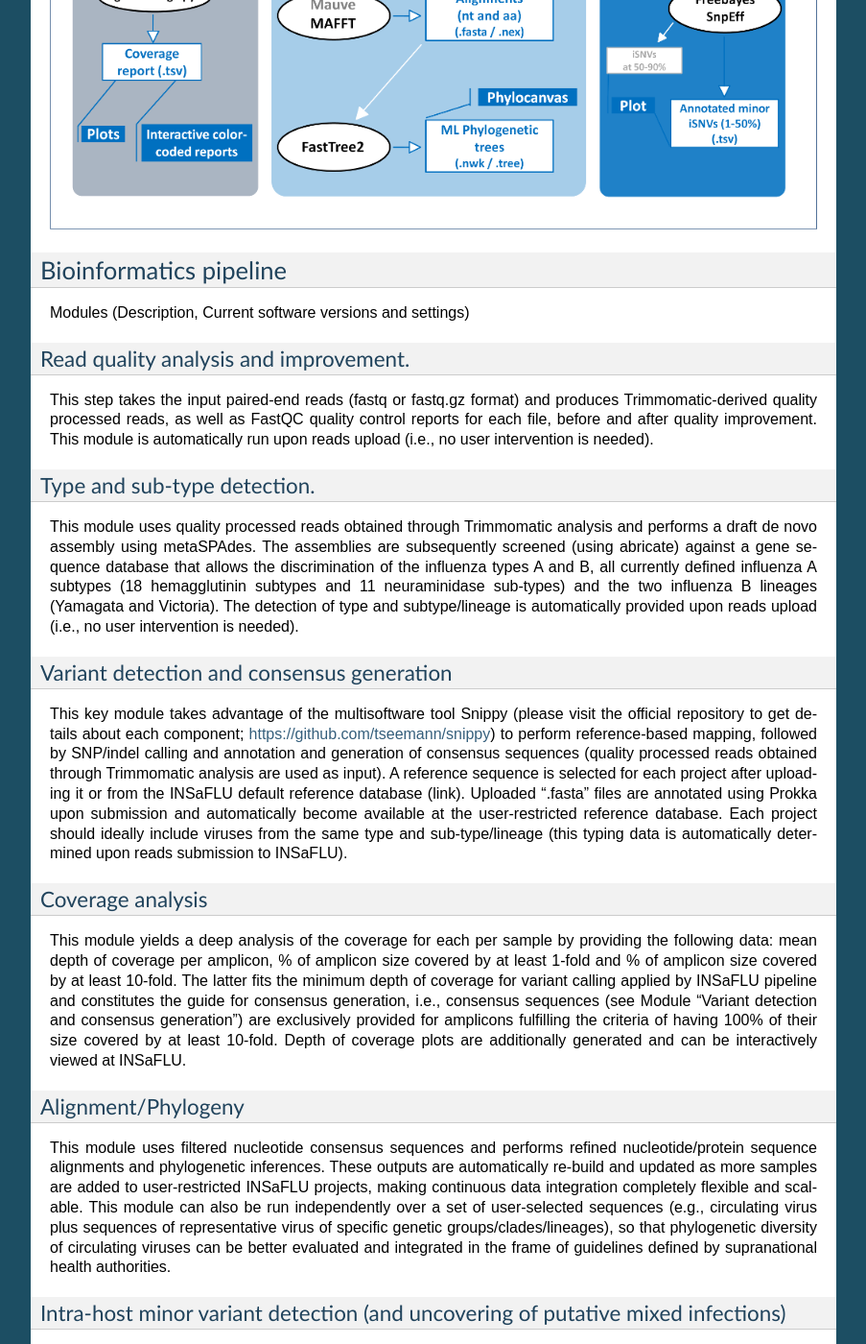
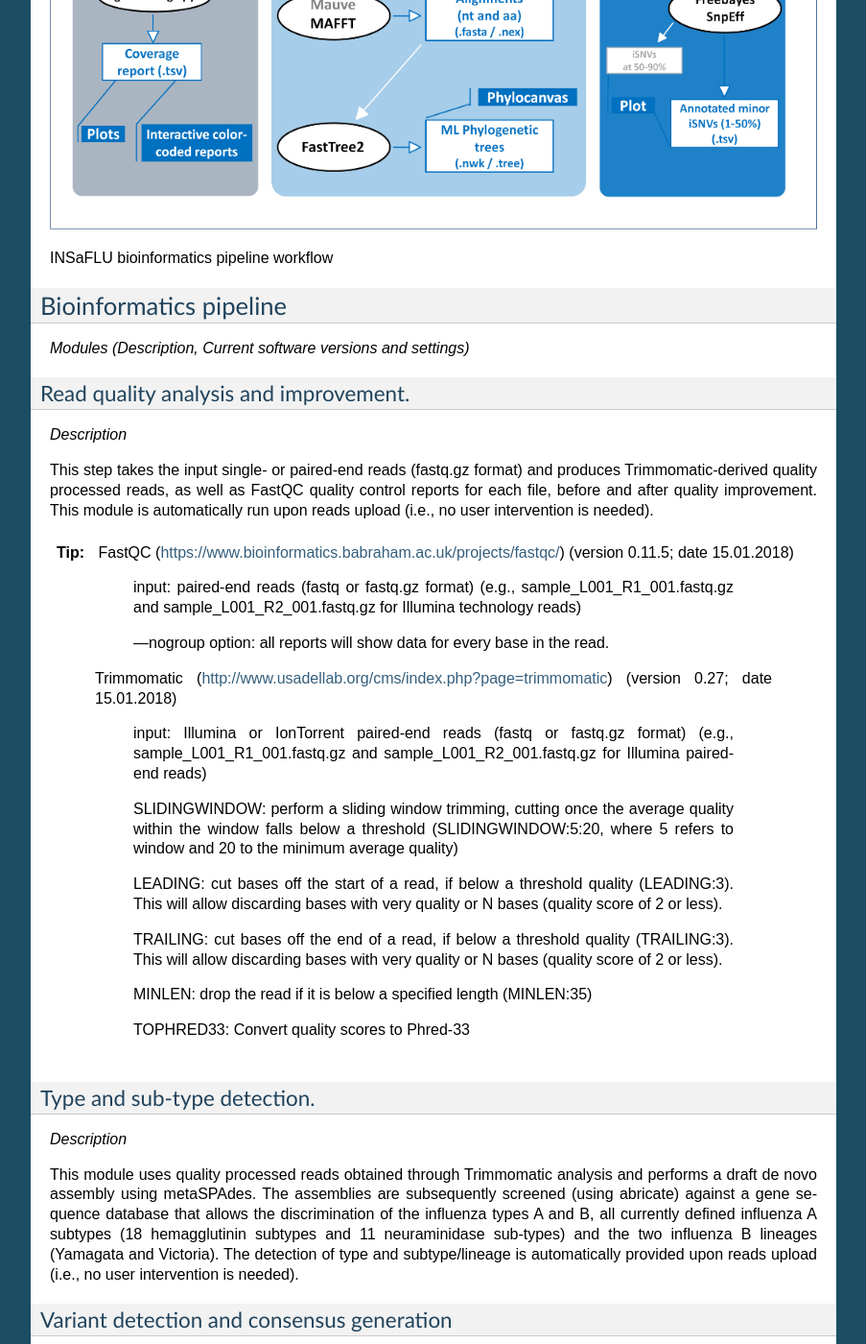
Before and after one commit to INSaFLU/insaflu_docs, a Sphinx documentation site: the page built from docs/data_analysis.rst, in a window 1280 px wide and 1400 px high, scrolled down 1118 px. Shown: the whole window at 96% size, without its empty margins (198-1101 px from the left). Built offline with Sphinx 7.4.7, drawn with Linux system fonts in a browser that asks for light colours; formulas are drawn with MathJax 3; some of the changed text lies outside the part shown.

Commit message:
[Add] more text editing

```diff
--- a/docs/data_analysis.rst
+++ b/docs/data_analysis.rst
@@ -5,24 +5,54 @@ INSaFLU relies on a multi-software bioinformatics pipeline that will be under co
 it with new features, but also to continuously shape the protocol to the best methodological advances in the field. The current software
 settings were chosen upon intensive testing are detailed as follows (more details for each software can be found in the official repositories;
 links are also provided below). The bioinformatics pipeline developed and implemented in the INSaFLU web platform currently consists of 6 core
-steps (see WorkFlow) yielding multiple graphical, and sequence outputs (see Output visualization and download menu for details)
+steps (see WorkFlow) yielding multiple graphical, and sequence outputs (see *Output visualization and download* menu for details)
 
 .. image:: _static/DRAFT_WORKFLOW.png
+
+INSaFLU bioinformatics pipeline workflow
+
 
 Bioinformatics pipeline
 +++++++++++++++++++++++
 
-Modules  (Description, Current software versions and settings)
+*Modules (Description, Current software versions and settings)*
 
 Read quality analysis and improvement.
 --------------------------------------
 
-This step takes the input paired-end reads (fastq or fastq.gz format) and produces Trimmomatic-derived quality processed reads,
+*Description*
+
+This step takes the input single- or paired-end reads (fastq.gz format) and produces Trimmomatic-derived quality processed reads,
 as well as FastQC quality control reports for each file, before and after quality improvement. This module is automatically run upon
 reads upload (i.e., no user intervention is needed).
 
+.. tip::
+    FastQC (https://www.bioinformatics.babraham.ac.uk/projects/fastqc/) (version 0.11.5; date 15.01.2018)
+
+		input: paired-end reads (fastq or fastq.gz format) (e.g., sample_L001_R1_001.fastq.gz and sample_L001_R2_001.fastq.gz for Illumina technology reads)
+
+		--nogroup option: all reports will show data for every base in the read.
+
+	Trimmomatic (http://www.usadellab.org/cms/index.php?page=trimmomatic) (version 0.27; date 15.01.2018)
+
+		input: Illumina or IonTorrent paired-end reads (fastq or fastq.gz format) (e.g., sample_L001_R1_001.fastq.gz and sample_L001_R2_001.fastq.gz for Illumina paired-end reads)
+
+		SLIDINGWINDOW: perform a sliding window trimming, cutting once the average quality within the window falls below a threshold (SLIDINGWINDOW:5:20, where 5 refers to window and 20 to the minimum average quality)
+
+		LEADING: cut bases off the start of a read, if below a threshold quality (LEADING:3). This will allow discarding bases with very quality or N bases (quality score of 2 or less).
+
+		TRAILING: cut bases off the end of a read, if below a threshold quality (TRAILING:3). This will allow discarding bases with very quality or N bases (quality score of 2 or less).
+
+		MINLEN: drop the read if it is below a specified length (MINLEN:35)
+
+		TOPHRED33:  Convert quality scores to Phred-33
+
+
+
 Type and sub-type detection.
 ----------------------------
+
+*Description*
 
 This module uses quality processed reads obtained through Trimmomatic analysis and performs a draft de novo assembly using metaSPAdes.
 The assemblies are subsequently screened (using abricate) against a gene sequence database that allows the discrimination of the
@@ -32,6 +62,8 @@ upload (i.e., no user intervention is needed).
 
 Variant detection and consensus generation
 ------------------------------------------
+
+*Description*
 
 This key module takes advantage of the multisoftware tool Snippy (please visit the official repository to get details about each component;
 https://github.com/tseemann/snippy) to perform reference-based mapping, followed by SNP/indel calling and annotation and generation of
@@ -43,6 +75,8 @@ include viruses from the same type and sub-type/lineage (this typing data is aut
 Coverage analysis
 -----------------
 
+*Description*
+
 This module yields a deep analysis of the coverage for each per sample by providing the following data: mean depth of coverage per amplicon,
 % of amplicon size covered by at least 1-fold and % of amplicon size covered by at least 10-fold. The latter fits the minimum depth of
 coverage for variant calling applied by INSaFLU pipeline and constitutes the guide for consensus generation, i.e., consensus sequences
@@ -52,15 +86,18 @@ their size covered by at least 10-fold. Depth of coverage plots are additionally
 Alignment/Phylogeny
 -------------------
 
+*Description*
+
 This module uses filtered nucleotide consensus sequences and performs refined nucleotide/protein sequence alignments and phylogenetic inferences.
 These outputs are automatically re-build and updated as more samples are added to user-restricted INSaFLU projects, making continuous data integration
 completely flexible and scalable. This module can also be run independently over a set of user-selected sequences (e.g., circulating virus plus
 sequences of representative virus of specific genetic groups/clades/lineages), so that phylogenetic diversity of circulating viruses can be better
 evaluated and integrated in the frame of guidelines defined by supranational health authorities.
 
-
 Intra-host minor variant detection (and uncovering of putative mixed infections)
 --------------------------------------------------------------------------------
+
+*Description*
 
 This module uses mapping data for the set of samples from each user-restricted INSaFLU project and provides a list of minor intra-host single
 nucleotide variants (iSNVs), i.e., SNV displaying intra-sample frequency between 1- 50%. This output is automatically re-build and cumulatively
```
Also changed, not shown: docs/project_creation.rst (+50 -28 lines), docs/uploading_data.rst (+16 -9 lines).
